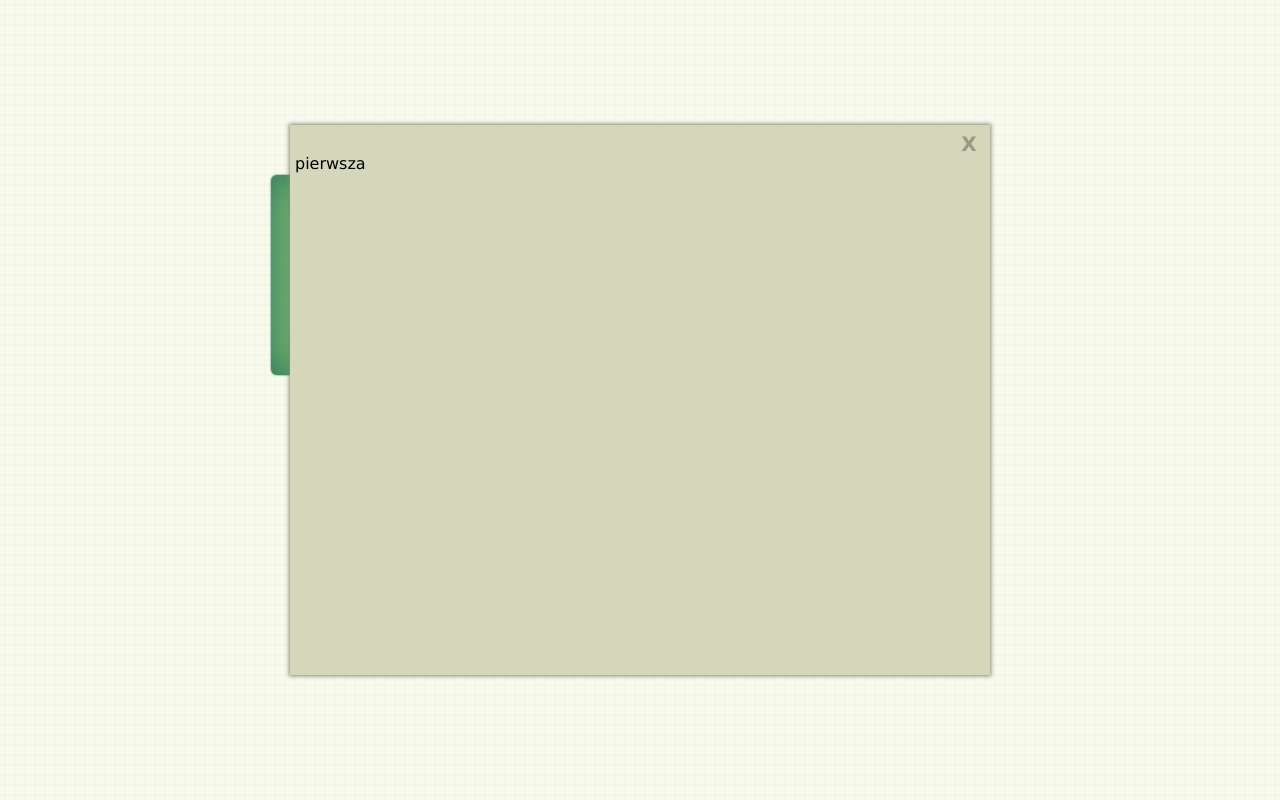
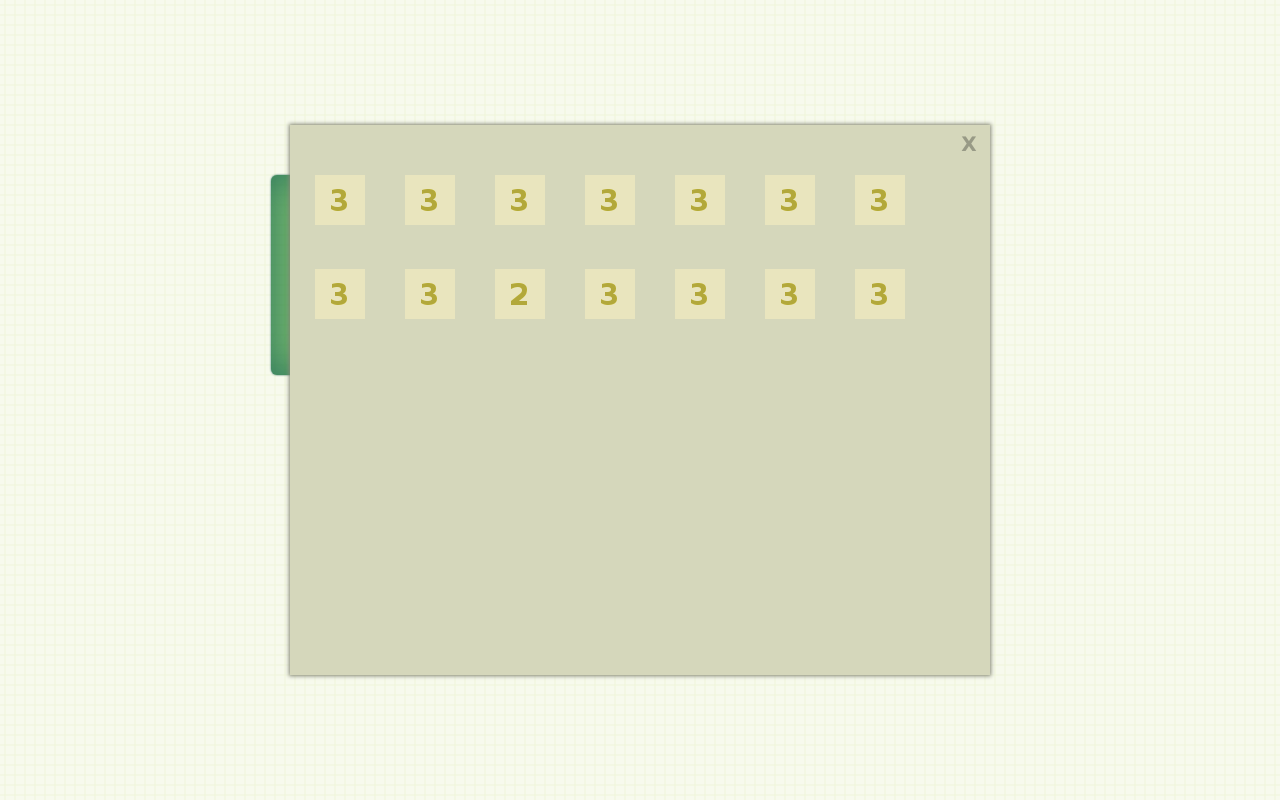
Before and after one commit to zemr/games, a plain HTML site: page index.html in a window 1280 px wide. Both pictures are taken after a click on the element "Pierwsza". Drawn offline with nearby package versions, Linux system fonts and the light colour scheme.

Commit message:
Add game: raw version (1)

```diff
--- a/css/styles.css
+++ b/css/styles.css
@@ -91,3 +91,32 @@ body {
     height: 550px;
   }
 }
+
+/* game1 */
+
+.plants span {
+  height: 50px;
+  width: 50px;
+  margin: 20px;
+  display: inline-block;
+}
+
+.stage_0 {
+  background-image: url(../img/d0.png);
+}
+
+.stage_1 {
+  background-image: url(../img/d1.png);
+}
+
+.stage_2 {
+  background-image: url(../img/d2.png);
+}
+
+.stage_3 {
+  background-image: url(../img/d3.png);
+}
+
+.stage_4 {
+  background-image: url(../img/d4.png);
+}
--- a/js/games.js
+++ b/js/games.js
@@ -1,6 +1,72 @@
 function game1() {
   var root = document.getElementById('game');
-  root.innerHTML = "pierwsza";
+  var close = document.getElementById('close');
+  var dry, keepingWatered;
+
+  function putPlants() {
+    var plants = '<div class="plants">';
+    for (var i = 1; i < 15; i++) {
+      plants += '<span id="' + i + '" class="stage_3"></span>';
+    }
+    plants += '</div>';
+    return plants;
+  }
+
+  function choosePlant() {
+    var plants = document.querySelectorAll('.stage_3, .stage_2, .stage_1');
+    if (plants.length <= 1) stopGame();
+    var randomPlant = Math.floor(Math.random() * (plants.length));
+    return plants[randomPlant];
+  }
+
+  function checkSoil(plant) {
+    return plant.classList.item(0).split('_')[1];
+  }
+
+  function dryingOut(plant, stage, counter) {
+    if (counter === 3) {
+      return counter;
+    }
+    plant.classList = '';
+    plant.classList.add('stage_' + (stage - 1));
+    dry = setTimeout(function () {
+      dryingOut(plant, stage - 1, counter + 1);
+    }, 1500);
+    return dry;
+  }
+
+  function stopDryingOut() {
+    clearTimeout(dry);
+  }
+
+  function waterPlant(e) {
+    var target = e.target;
+    if (target.id) {
+      var stage = target.classList.item(0);
+      if (stage !== 'stage_4' && stage !== 'stage_0') {
+        target.classList = '';
+        target.classList.add('stage_' + (+stage.split('_')[1] + 1));
+      }
+    }
+  }
+
+  function stopGame() {
+    clearInterval(keepingWatered);
+  }
+
+  root.innerHTML = putPlants();
+  root.onclick = waterPlant;
+  close.addEventListener('click', stopGame);
+
+  keepingWatered = setInterval(function () {
+    var plant = choosePlant();
+    var soilStage = checkSoil(plant);
+    plant.onclick = stopDryingOut;
+    dryingOut(plant, soilStage, 3 - soilStage);
+  }, 2000);
+
+  setTimeout(stopGame, 60000);
+
 }
 
 function game2() {
```
Also changed, not shown: img/d0.png (added), img/d1.png (added), img/d2.png (added), img/d3.png (added), img/d4.png (added).
